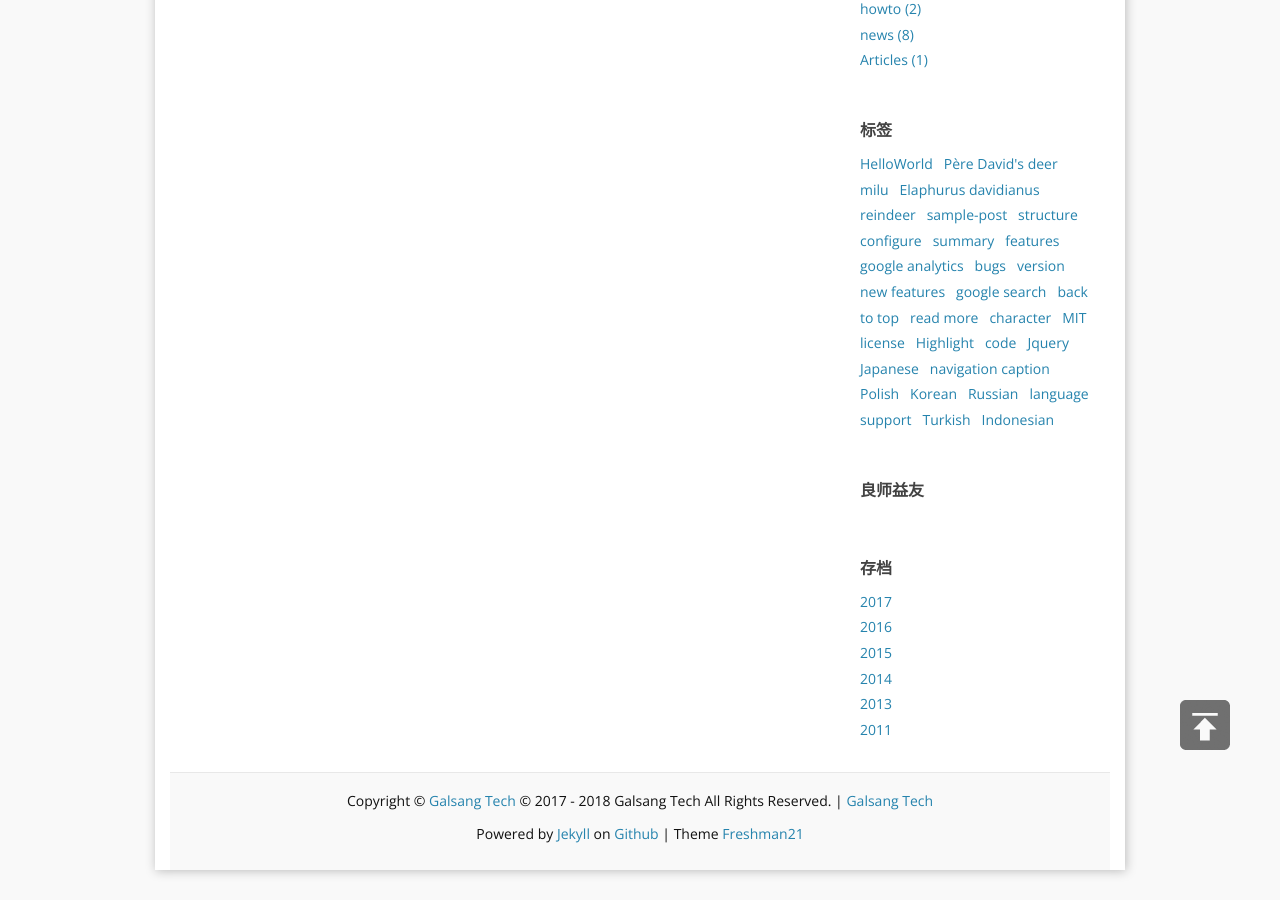
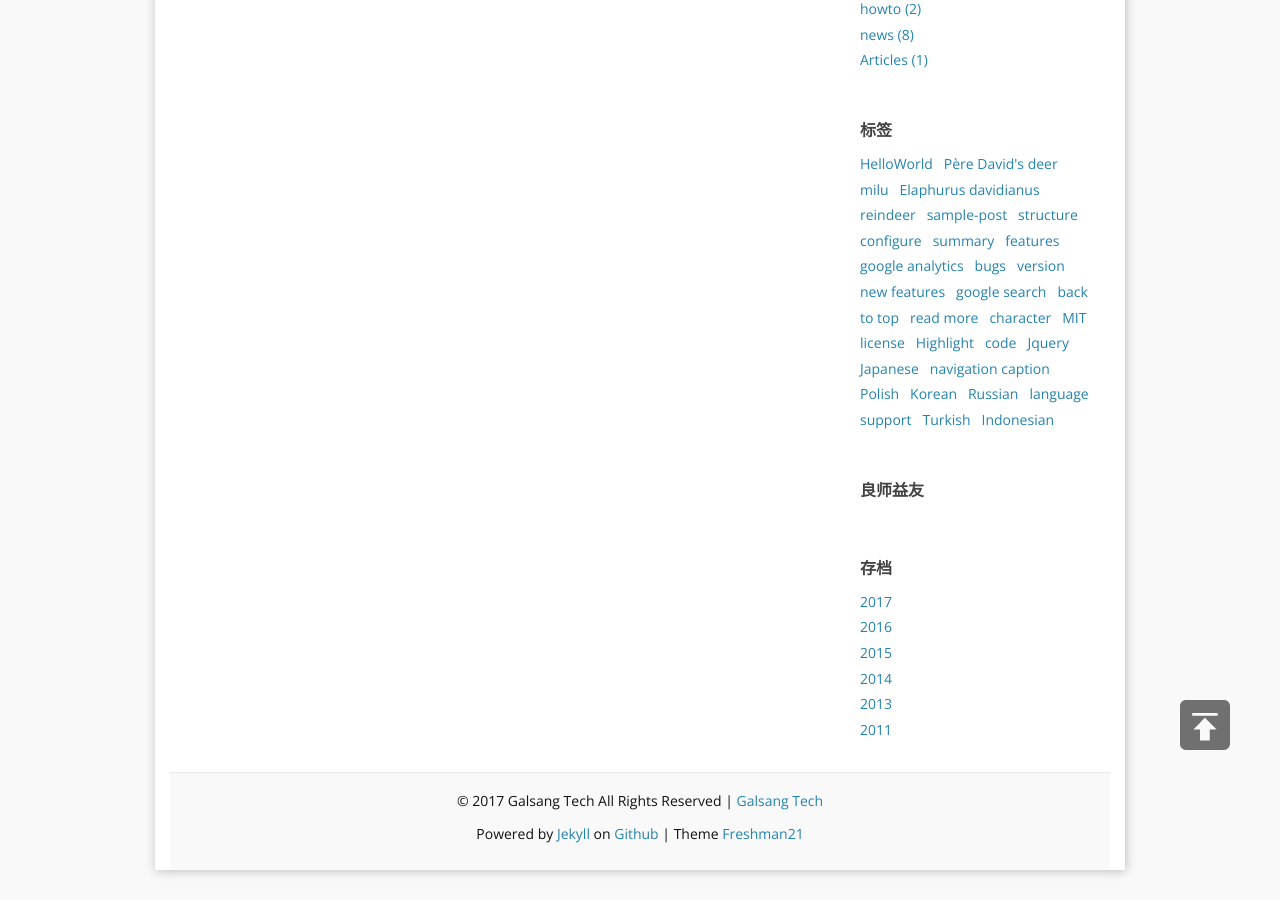
Before and after one commit to vimx86/V-Tech, a Jekyll site: the page built from f_guestbook.md, in a window 1280 px wide and 900 px high, scrolled down 1173 px. Built offline with Jekyll 4.4.1, drawn with Linux system fonts in a browser that asks for light colours; comment, search, counter and statistics services are not loaded.

Commit message:
copyright

```diff
--- a/_includes/footer.html
+++ b/_includes/footer.html
@@ -1,6 +1,6 @@
 <footer class="site-footer">
 
-  <p>Copyright &copy; <a href="{{ site.baseurl }}/">{{site.title}}</a> © 2017 - 2018 Galsang Tech All Rights Reserved.
+  <p>&copy; 2017 Galsang Tech All Rights Reserved
     | <a href="{{ site.baseurl }}/">{{site.title}}</a></p>
   <p>Powered by <a href="https://github.com/jekyll/jekyll">Jekyll</a>
   on
```
